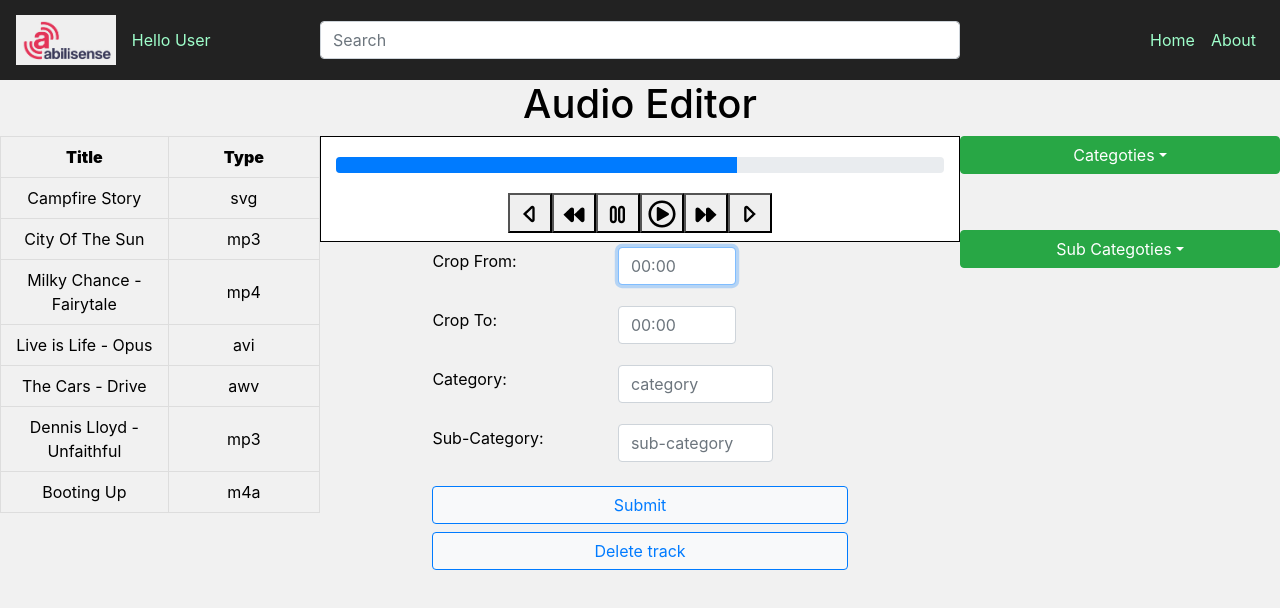
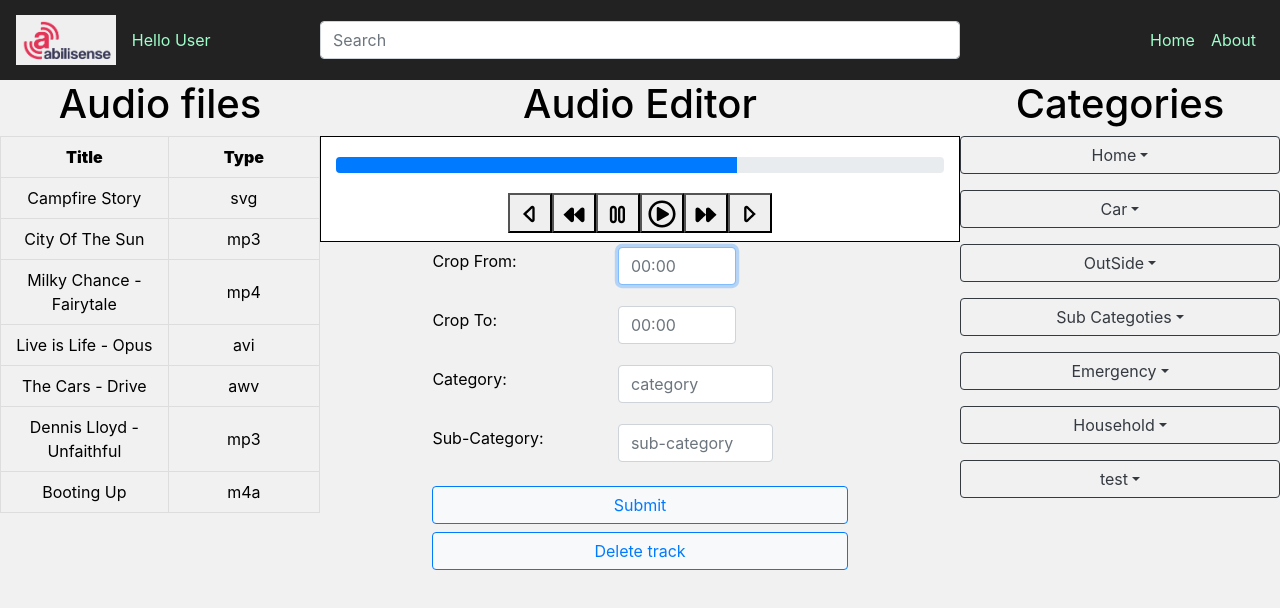
Before and after one commit to noamlasry/Abilisense, a React (Create React App) app: page /mainPage in a window 1280 px wide. Shown: the top 608 px of the page. Built offline with nearby package versions, Linux system fonts and the light colour scheme.

Commit message:
created right nav

```diff
--- a/src/components/leftNav.css
+++ b/src/components/leftNav.css
@@ -6,3 +6,6 @@
     height: 90vh;
     width: 25%;
 }
+.headline{
+    color: black;
+}
--- a/src/components/leftNav.js
+++ b/src/components/leftNav.js
@@ -7,7 +7,7 @@ class LeftNav extends Component {
     render(){
         return(
             <div className="leftnav">
-
+                <h1 className="headline">Audio files</h1>
                 <Song />
             </div>
         )
--- a/src/components/rightNav.css
+++ b/src/components/rightNav.css
@@ -11,5 +11,12 @@
     width: 100%;
     border-color: yellow;
     background-color: violet;
-    margin-top: 17.5%;
 }
+.drop{
+    width: 100%;
+    margin-top: 5%;
+    border: black;
+}
+.headline{
+    color: black;
+}
--- a/src/components/rightNav.js
+++ b/src/components/rightNav.js
@@ -9,9 +9,10 @@ class RightNav extends Component {
         return(
 
         <div className="rightnav">
+           <h1 className="headline">Categories</h1>
          <Dropdown >
-              <Dropdown.Toggle variant="success" id="dropdown-basic" className="my-dropdown">
-                 Categoties
+              <Dropdown.Toggle variant="outline-dark" id="dropdown-basic" className="my-dropdown">
+                 Home
               </Dropdown.Toggle>
 
             <Dropdown.Menu className="my-dropdown">
@@ -22,8 +23,62 @@ class RightNav extends Component {
          </Dropdown>
 
          <Dropdown >
-              <Dropdown.Toggle variant="success" id="dropdown-basic" className="my-dropdown">
+              <Dropdown.Toggle variant="outline-dark" id="dropdown-basic" className="drop">
+                 Car
+              </Dropdown.Toggle>
+
+            <Dropdown.Menu className="my-dropdown">
+              <Dropdown.Item href="#/action-1">Action</Dropdown.Item>
+              <Dropdown.Item href="#/action-2">Another action</Dropdown.Item>
+              <Dropdown.Item href="#/action-3">Something else</Dropdown.Item>
+            </Dropdown.Menu>
+         </Dropdown>
+
+         <Dropdown >
+              <Dropdown.Toggle variant="outline-dark" id="dropdown-basic" className="drop">
+                 OutSide
+              </Dropdown.Toggle>
+
+            <Dropdown.Menu className="my-dropdown">
+              <Dropdown.Item href="#/action-1">Action</Dropdown.Item>
+              <Dropdown.Item href="#/action-2">Another action</Dropdown.Item>
+              <Dropdown.Item href="#/action-3">Something else</Dropdown.Item>
+            </Dropdown.Menu>
+         </Dropdown>
+         <Dropdown >
+              <Dropdown.Toggle variant="outline-dark" id="dropdown-basic" className="drop">
                  Sub Categoties
+              </Dropdown.Toggle>
+
+            <Dropdown.Menu className="my-dropdown">
+              <Dropdown.Item href="#/action-1">Action</Dropdown.Item>
+              <Dropdown.Item href="#/action-2">Another action</Dropdown.Item>
+              <Dropdown.Item href="#/action-3">Something else</Dropdown.Item>
+            </Dropdown.Menu>
+         </Dropdown>
+         <Dropdown >
+              <Dropdown.Toggle variant="outline-dark" id="dropdown-basic" className="drop">
+                 Emergency
+              </Dropdown.Toggle>
+
+            <Dropdown.Menu className="my-dropdown">
+              <Dropdown.Item href="#/action-1">Action</Dropdown.Item>
+              <Dropdown.Item href="#/action-2">Another action</Dropdown.Item>
+              <Dropdown.Item href="#/action-3">Something else</Dropdown.Item>
+            </Dropdown.Menu>
+         </Dropdown><Dropdown >
+              <Dropdown.Toggle variant="outline-dark" id="dropdown-basic" className="drop">
+                 Household
+              </Dropdown.Toggle>
+
+            <Dropdown.Menu className="my-dropdown">
+              <Dropdown.Item href="#/action-1">Action</Dropdown.Item>
+              <Dropdown.Item href="#/action-2">Another action</Dropdown.Item>
+              <Dropdown.Item href="#/action-3">Something else</Dropdown.Item>
+            </Dropdown.Menu>
+         </Dropdown><Dropdown >
+              <Dropdown.Toggle variant="outline-dark" id="dropdown-basic" className="drop">
+                 test
               </Dropdown.Toggle>
 
             <Dropdown.Menu className="my-dropdown">
--- a/src/components/song.css
+++ b/src/components/song.css
@@ -27,6 +27,3 @@
     color: black;
     width: 30vh;
  }
- .my-table{
-   margin-top: 17.5%;
- }
--- a/src/components/song.js
+++ b/src/components/song.js
@@ -18,7 +18,7 @@ class Song extends Component {
           return (
             <div>
 
-            <table className="my-table">
+            <table>
               <tr>
 
                <th>Title</th>
```
